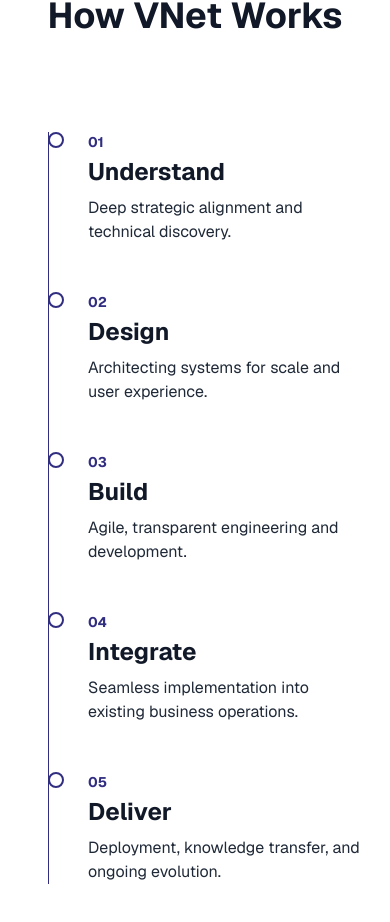
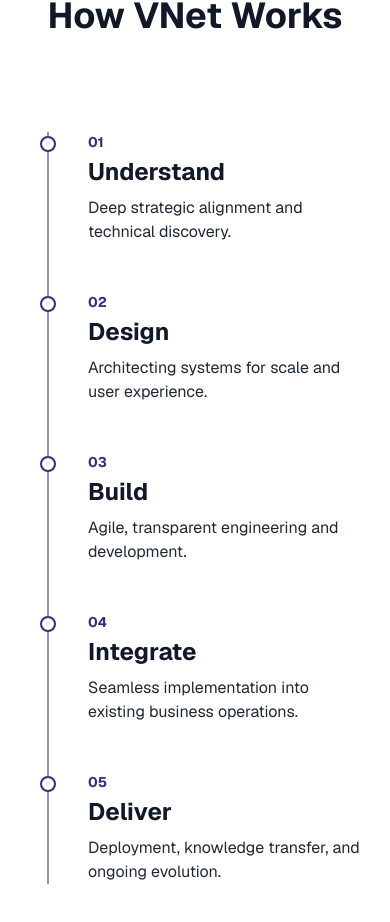
Before and after one commit to jayakanthh/vnetservices, a Next.js app: page /vnetservices/ in a window 390 px wide. Shown: the part 4848-5770 px from the top of the page. Built offline with nearby package versions, Linux system fonts and the light colour scheme.

Commit message:
Fix mobile layout of ProcessTimeline by properly centering nodes over vertical line and correcting flex-alignment

```diff
--- a/src/components/sections/ProcessTimeline.tsx
+++ b/src/components/sections/ProcessTimeline.tsx
@@ -30,19 +30,19 @@
 
         <div className="relative max-w-4xl mx-auto">
           {/* Vertical line background */}
-          <div className="absolute left-6 md:left-1/2 top-0 bottom-0 w-px bg-(--vnet-silver-light) md:-translate-x-1/2"></div>
+          <div className="absolute left-6 md:left-1/2 top-0 bottom-0 w-px bg-(--vnet-silver-light) -translate-x-1/2"></div>
 
           {/* Animated fill line */}
           <motion.div
             style={{ height: lineHeight }}
-            className="absolute left-6 md:left-1/2 top-0 w-px bg-(--vnet-violet) md:-translate-x-1/2 origin-top"
+            className="absolute left-6 md:left-1/2 top-0 w-px bg-(--vnet-violet) -translate-x-1/2 origin-top"
           ></motion.div>
 
           <div className="flex flex-col gap-12 md:gap-24 relative">
             {steps.map((step, index) => {
               const isEven = index % 2 === 0;
               return (
-                <div key={step.id} className="flex flex-col md:flex-row items-center relative">
+                <div key={step.id} className="flex flex-col md:flex-row items-start md:items-center relative">
 
                   {/* Left Content */}
                   <div className={`hidden md:block w-1/2 pr-16 text-right ${isEven ? "" : "md:order-2 md:pl-16 md:pr-0 md:text-left"}`}>
@@ -51,10 +51,10 @@
                   </div>
 
                   {/* Center Node */}
-                  <div className="absolute left-6 md:left-1/2 w-4 h-4 rounded-full bg-white border-2 border-(--vnet-violet) md:-translate-x-1/2 z-10"></div>
+                  <div className="absolute left-6 md:left-1/2 top-1 md:top-1/2 w-4 h-4 rounded-full bg-white border-2 border-(--vnet-violet) -translate-x-1/2 md:-translate-y-1/2 z-10"></div>
 
                   {/* Mobile & Alt Side Content */}
-                  <div className={`ml-16 md:hidden md:w-1/2`}>
+                  <div className={`pl-16 w-full md:hidden`}>
                      <span className="text-sm font-bold text-(--vnet-violet) block mb-1">{step.id}</span>
                      <h3 className="text-2xl font-bold text-(--foreground) mb-2">{step.title}</h3>
                      <p className="text-(--vnet-charcoal)">{step.desc}</p>
```
